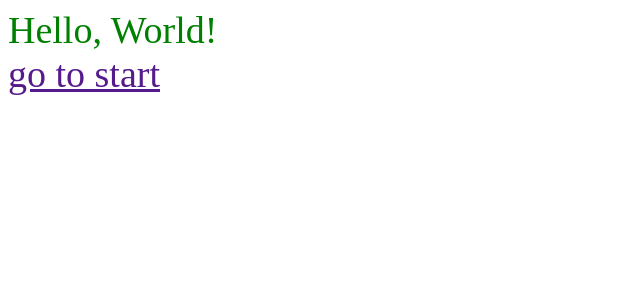
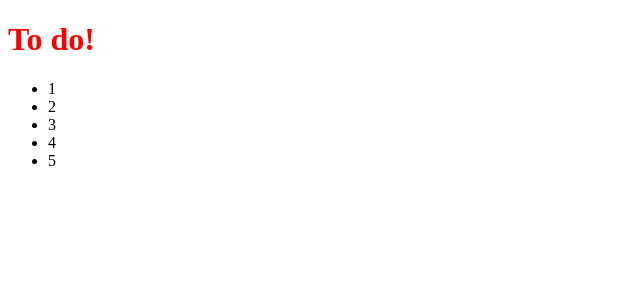
Before and after one commit to WebHeroSchool/Anastassia_React_todo, a React (Create React App) app: page / in a window 1280 px wide. Shown: the top 300 px of the page, without its empty margins (0-640 px from the left). Built offline with nearby package versions, Linux system fonts and the light colour scheme.

Commit message:
added 2 component in App.js

```diff
--- a/src/App.js
+++ b/src/App.js
@@ -1,8 +1,15 @@
 import React from 'react';
 
-const element = (<div style={{color: 'green', fontSize: 38}}>
-    Hello, World!
-    <br/> <a href={""}>go to start</a>
+const ItemList = () => (<ul>
+    <li>1</li>
+    <li>2</li>
+    <li>3</li>
+    <li>4</li>
+    <li>5</li>
+</ul>);
+const App = () => (<div>
+    <h1 style={{color: 'red'}}>To do!</h1>
+    <ItemList/>
 </div>);
 
-export { element };
+export default App;
--- a/src/index.js
+++ b/src/index.js
@@ -1,9 +1,9 @@
 import React from 'react';
 import ReactDOM from 'react-dom';
-import {element} from './App';
+import App from './App';
 
 
 ReactDOM.render(
-    element,
+    <App />,
   document.getElementById('root')
 );
```
Also changed, not shown: 1 other file (tests, documents, lock files or other folders).
